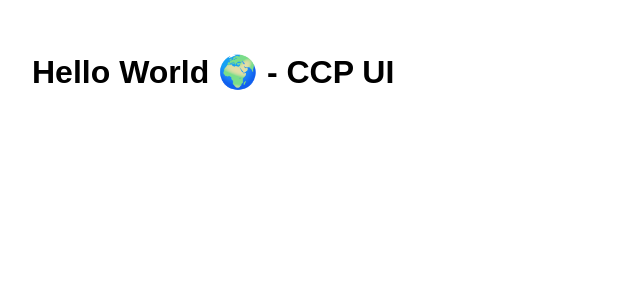
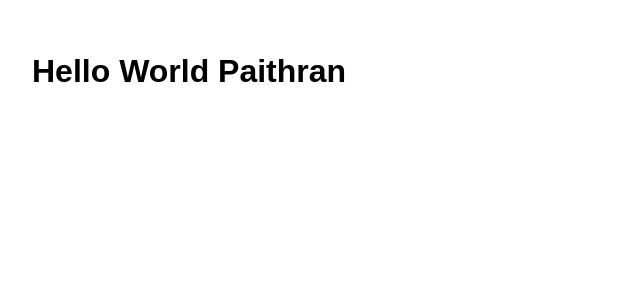
Before and after one commit to support-eastghats/customccp-ui, a React (Create React App) app: page / in a window 1280 px wide. Shown: the top 300 px of the page, without its empty margins (0-640 px from the left). Built offline with nearby package versions, Linux system fonts and the light colour scheme.

Commit message:
test trigget

```diff
--- a/src/App.js
+++ b/src/App.js
@@ -3,7 +3,7 @@ import React from 'react';
 export default function App() {
   return (
     <div style={{ padding: '2rem', fontFamily: 'Arial' }}>
-      <h1>Hello World 🌍 - CCP UI</h1>
+      <h1>Hello World Paithran</h1>
     </div>
   );
 }
```
